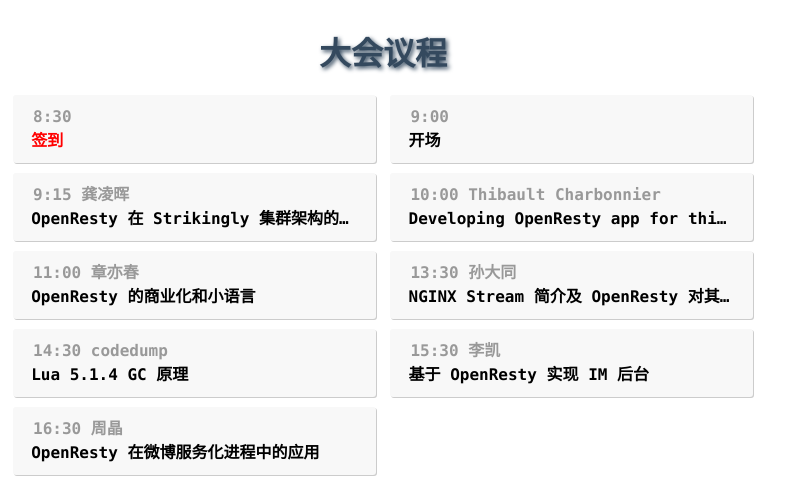
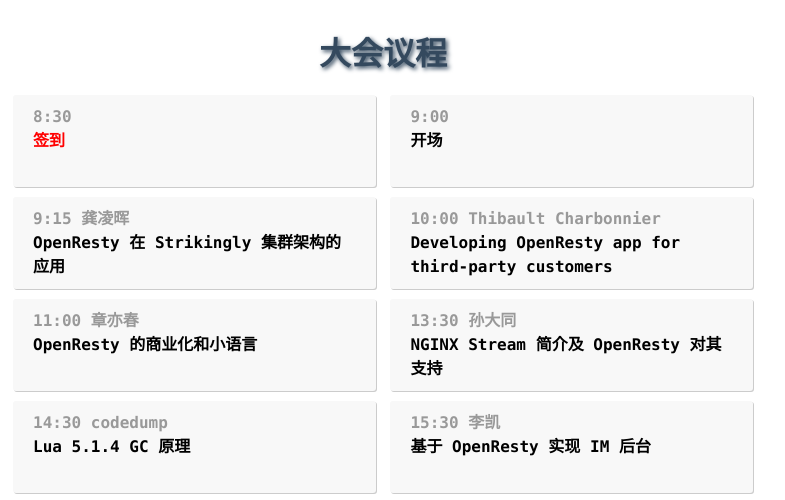
Before and after one commit to openresty/openresty-con, a website: page cn/2017/index.html in a window 1280 px wide. Shown: the part 950-1450 px from the top of the page, without its empty margins (277-1062 px from the left). Drawn offline with Linux system fonts and the light colour scheme.

Commit message:
Design: show full text.

```diff
--- a/cn/2017/index.css
+++ b/cn/2017/index.css
@@ -271,7 +271,7 @@
   width: 49%;
   background-color: #f8f8f8;
   text-indent: 20px;
-  line-height: 24px;
+  line-height: 1.5;
   box-shadow: 1px 1px #ccc;
   border-radius: 3px;
 }
@@ -279,15 +279,9 @@
 .doing {
   display: block;
   font-style: normal;
-  width: 90%;
-  margin: 0 auto;
+  padding: 0 20px;
   /*color: #2674BA;*/
   color: black;
-  /*太多显示不下*/
-  text-overflow: ellipsis;
-  overflow: hidden;
-  white-space: nowrap;
-
   text-indent: 0;
 }
 
@@ -408,10 +402,6 @@
     width: 90%;
   }
 
-  .doing {
-    white-space: pre-wrap;
-  }
-
   .sponsor {
     height: auto;
     width: 100%;
@@ -430,3 +420,9 @@
     width: 250px;
   }
 }
+
+@media (min-width: 421px) {
+  .doing {
+    min-height: 3em;
+  }
+}
```
